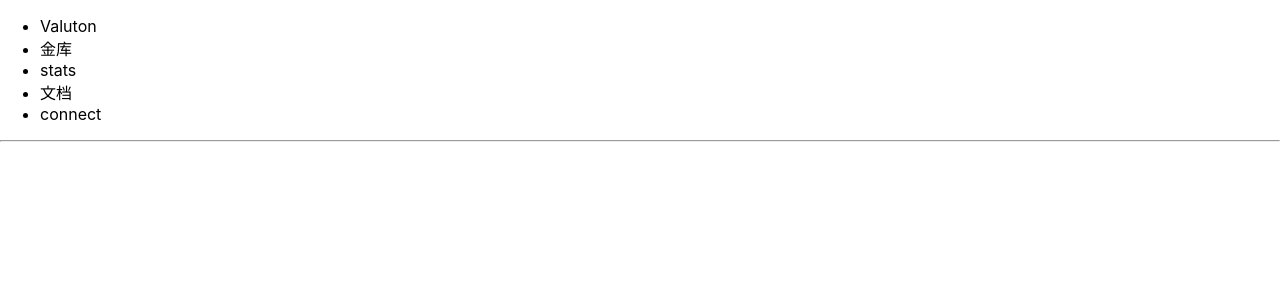
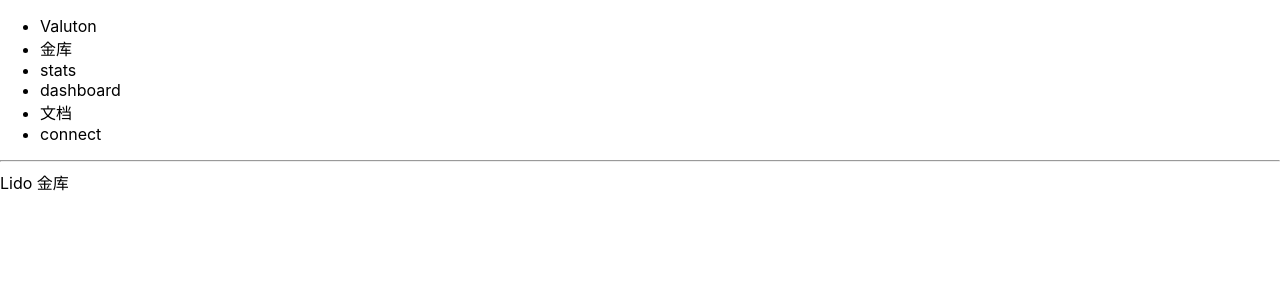
Before and after one commit to harodggg/valuton.safemarket.fun, a React (Create React App) app in the folder valuton-front/: page / in a window 1280 px wide. Shown: the top 300 px of the page. Built offline with nearby package versions, Linux system fonts and the light colour scheme.

Commit message:
doc: add some content
Signed-off-by: harodggg <haroldtiansheng@gmail.com>

```diff
--- a/valuton-front/src/App.js
+++ b/valuton-front/src/App.js
@@ -1,10 +1,14 @@
 import logo from './logo.svg';
 import './App.css';
 import Header from './Header.js';
+import Valut from './Valut.js';
 
 function App() {
   return (
+      <div>
       <Header></Header>
+      <Valut></Valut>
+      </div>
   );
 }
 
--- a/valuton-front/src/Header.js
+++ b/valuton-front/src/Header.js
@@ -5,6 +5,7 @@
     <li>Valuton</li>
     <li>金库</li>
     <li>stats</li>
+    <li>dashboard</li>
     <li>文档</li>
     <li>connect</li>
   </ul>
--- a/valuton-front/src/Valut.js
+++ b/valuton-front/src/Valut.js
@@ -0,0 +1,10 @@
+ function Valut() {
+     return (
+         <div>
+            Lido 金库
+         </div>
+
+  )
+  }
+
+ export default Valut;
```
